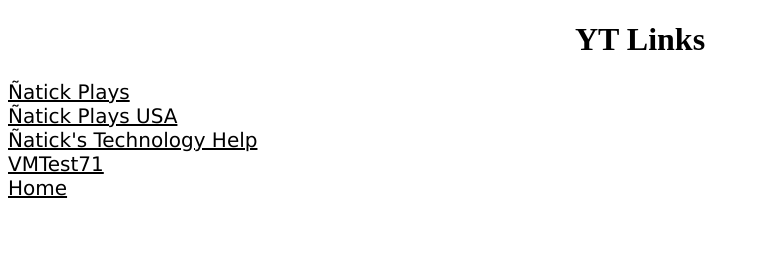
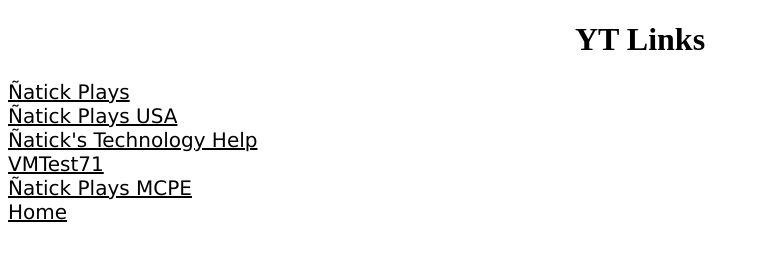
Before and after one commit to NatickYT/NatickYT.github.io, a plain HTML site: page YTL.html in a window 1280 px wide. Shown: the whole page, without its empty margins (0-760 px from the left). Drawn offline with Linux system fonts and the light colour scheme.

Commit message:
Added Link To Ñatick Plays MCPE

```diff
--- a/YTL.html
+++ b/YTL.html
@@ -45,6 +45,8 @@
       <br>
       <a href="https://bit.ly/VMTest71" target="_blank">VMTest71</a>
       <br>
+      <a href="https://bit.ly/NatickPlaysMCPE" target="_blank">&Ntilde;atick Plays MCPE</a>
+      <br>
       <a href="index.html" rel="nofollow">Home</a></p>
   </body>
 </html>
```
